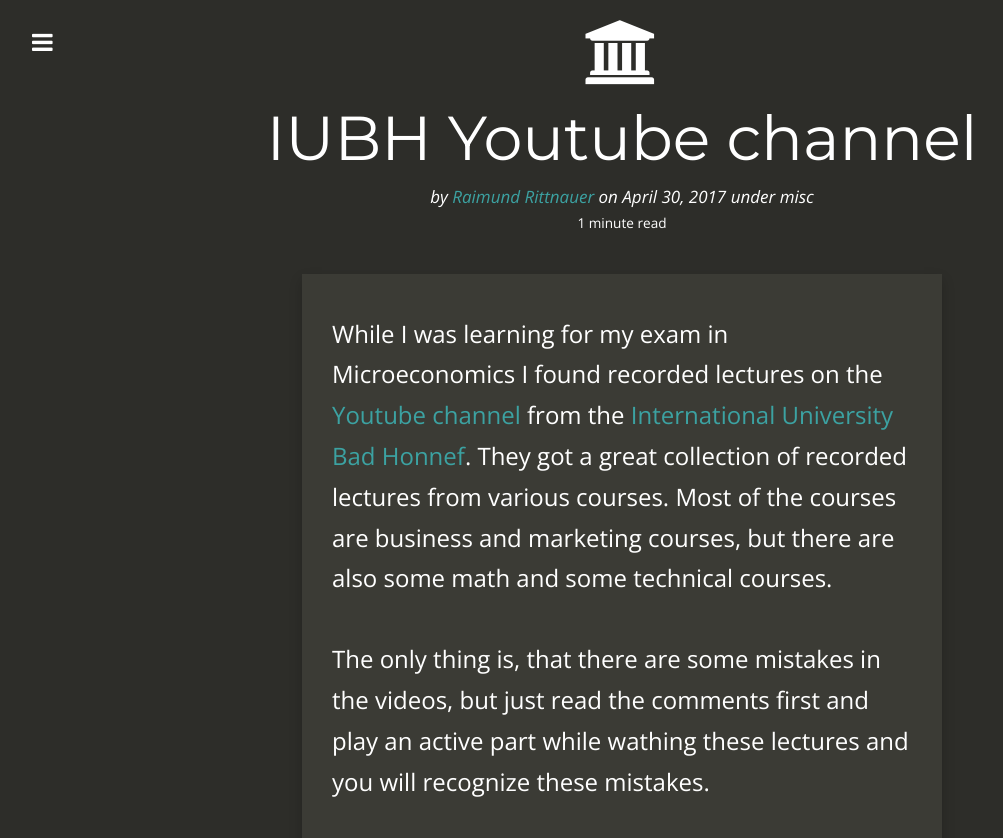
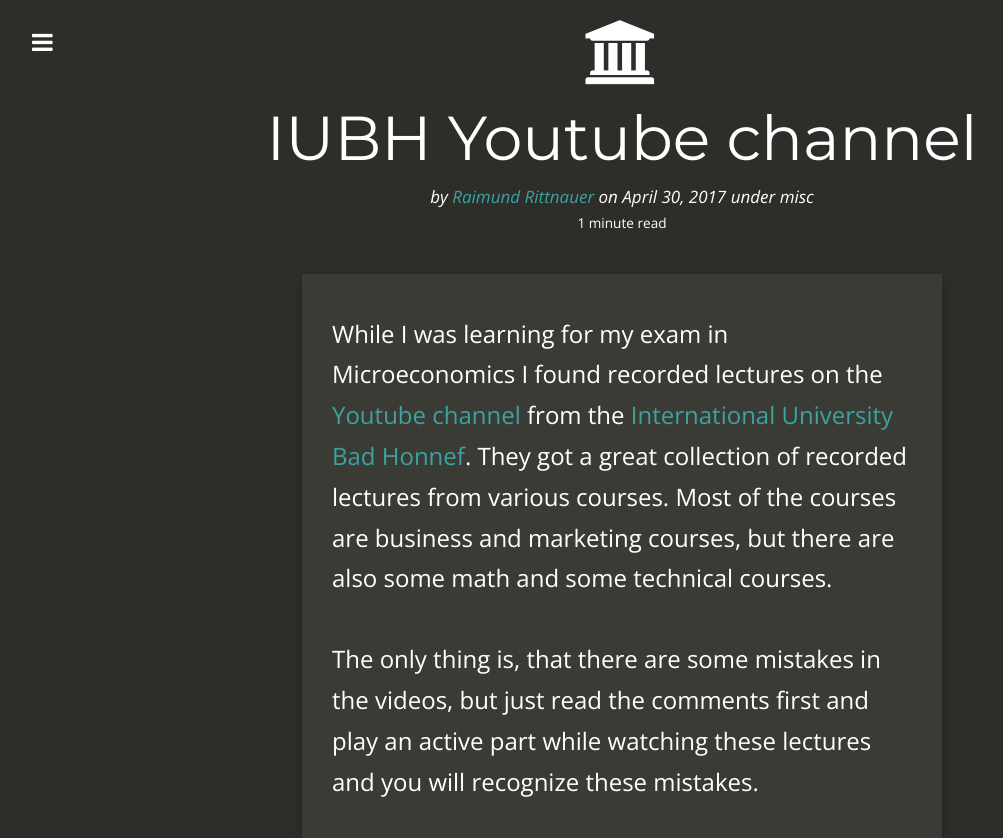
Before and after one commit to raaaimund/raaaimund.github.io, a Jekyll site: the page built from _posts/2017-04-30-iubh-youtube-channel.md, in a window 1280 px wide, cut to the strip 0-838 px from the top of the page. Shown: the whole strip, without its empty margins (18-1021 px from the left). Built offline with Jekyll 4.4.1, drawn with Linux system fonts in a browser that asks for light colours; nearby versions of some CDN libraries; comment, search, counter and statistics services are not loaded.

Commit message:
Updated fontawesome to 4.7.0

```diff
--- a/_includes/head.html
+++ b/_includes/head.html
@@ -9,7 +9,7 @@
 <link rel="stylesheet" href="//netdna.bootstrapcdn.com/bootstrap/3.1.1/css/bootstrap.min.css">
 -->
 <link rel="stylesheet" href="//maxcdn.bootstrapcdn.com/bootstrap/3.3.6/css/bootstrap.min.css">
-<link rel="stylesheet" href="//netdna.bootstrapcdn.com/font-awesome/4.0.3/css/font-awesome.css">
+<link rel="stylesheet" href="//maxcdn.bootstrapcdn.com/font-awesome/4.7.0/css/font-awesome.min.css">
 <link rel="stylesheet" type="text/css" media="all" href="{{ site.baseurl }}/css/style.css" />
 <link rel="stylesheet" type="text/css" media="all" href="{{ site.baseurl }}/css/jquery.mmenu.all.css" />
 <link rel="stylesheet" href="{{ site.baseurl }}/css/highlightjs.piperita.css">
--- a/_posts/2017-04-30-iubh-youtube-channel.md
+++ b/_posts/2017-04-30-iubh-youtube-channel.md
@@ -14,7 +14,7 @@
 
 While I was learning for my exam in Microeconomics I found recorded lectures on the [Youtube channel][1]{:target="_blank"} from the [International University Bad Honnef][2]{:target="_blank"}. They got a great collection of recorded lectures from various courses. Most of the courses are business and marketing courses, but there are also some math and some technical courses.
 
-The only thing is, that there are some mistakes in the videos, but just read the comments first and play an active part while wathing these lectures and you will recognize these mistakes.
+The only thing is, that there are some mistakes in the videos, but just read the comments first and play an active part while watching these lectures and you will recognize these mistakes.
 
 <div class="embed-responsive embed-responsive-16by9">
   <iframe class="embed-responsive-item" width="560" height="315" src="https://www.youtube.com/embed/13N07JWa7Ag?list=PLEChp4-dfea6tRSXl4nGWfNRmgTbcLPgs" frameborder="0" allowfullscreen>
```
